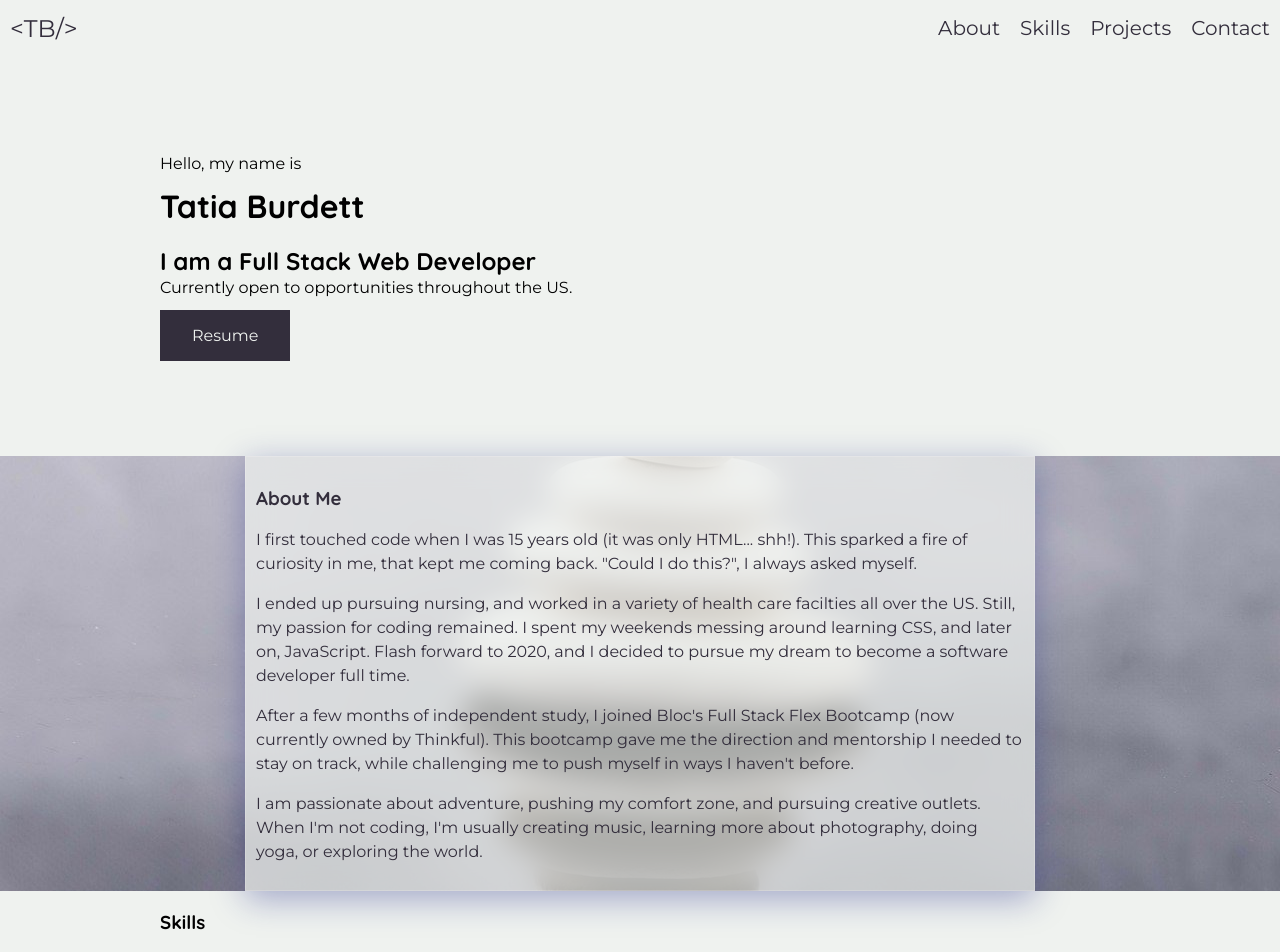
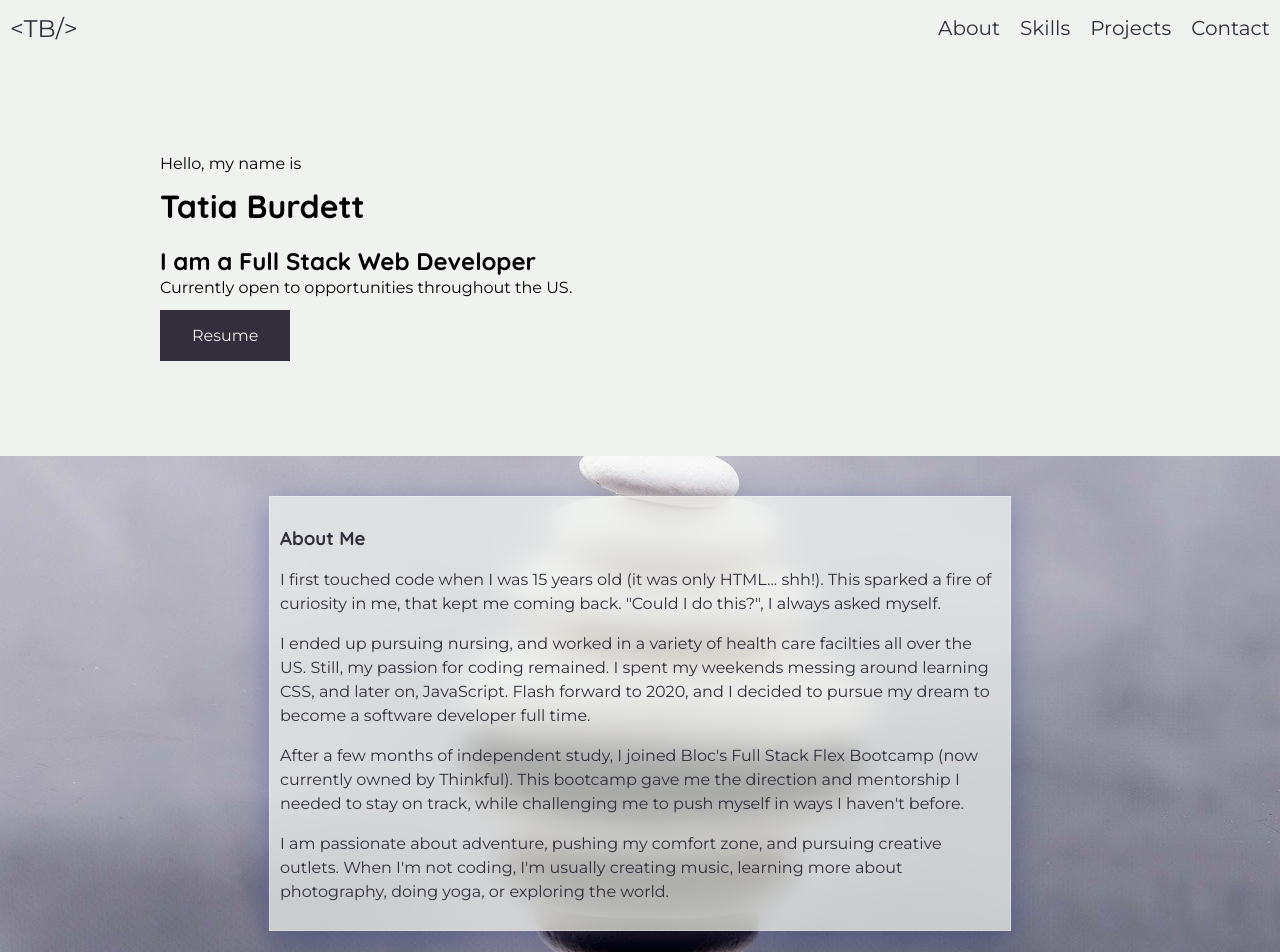
Before and after one commit to tatia-burdett/my-portfolio, a React (Create React App) app: page / in a window 1280 px wide. Shown: the top 952 px of the page. Built offline with nearby package versions, Linux system fonts and the light colour scheme.

Commit message:
about section background img

```diff
--- a/src/components/About/About.css
+++ b/src/components/About/About.css
@@ -3,16 +3,17 @@
   background-size: cover;
   background-repeat: no-repeat;
   background-position: right;
+  padding: 40px;
 }
 
 .about-container {
-  width: 80%;
+  width: 90%;
   margin: 0 auto;
   background: rgba( 239, 242, 239, 0.70 );
   box-shadow: 0 8px 32px 0 rgba( 31, 38, 135, 0.37 );
   backdrop-filter: blur( 14.5px );
   -webkit-backdrop-filter: blur( 14.5px );
-  border: 1px solid rgba( 255, 255, 255, 0.18 );
+  border: 1px solid rgba( 255, 255, 255, 0.3 );
   padding: 10px;
   color: #332E3C;
 }
```
